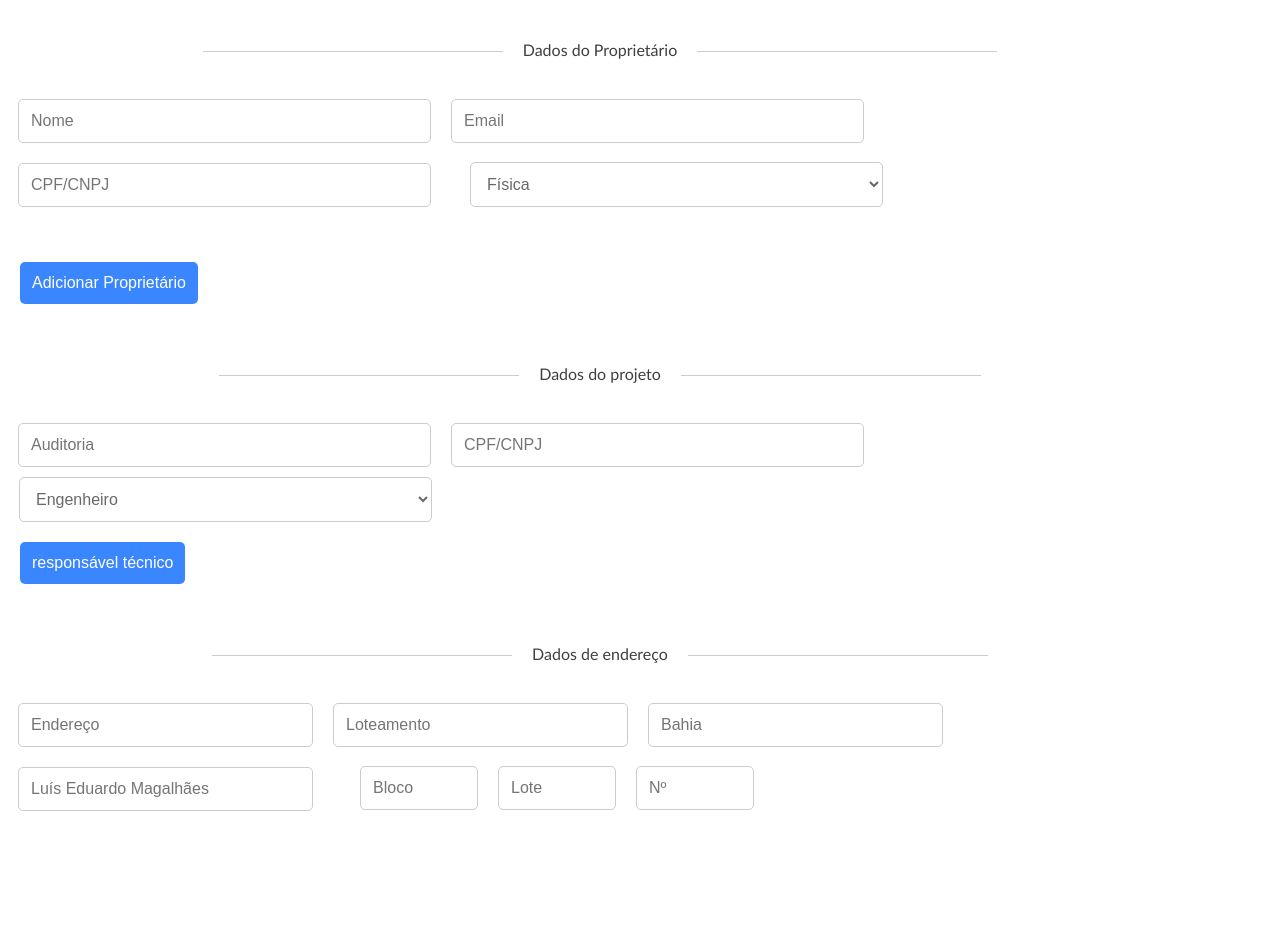
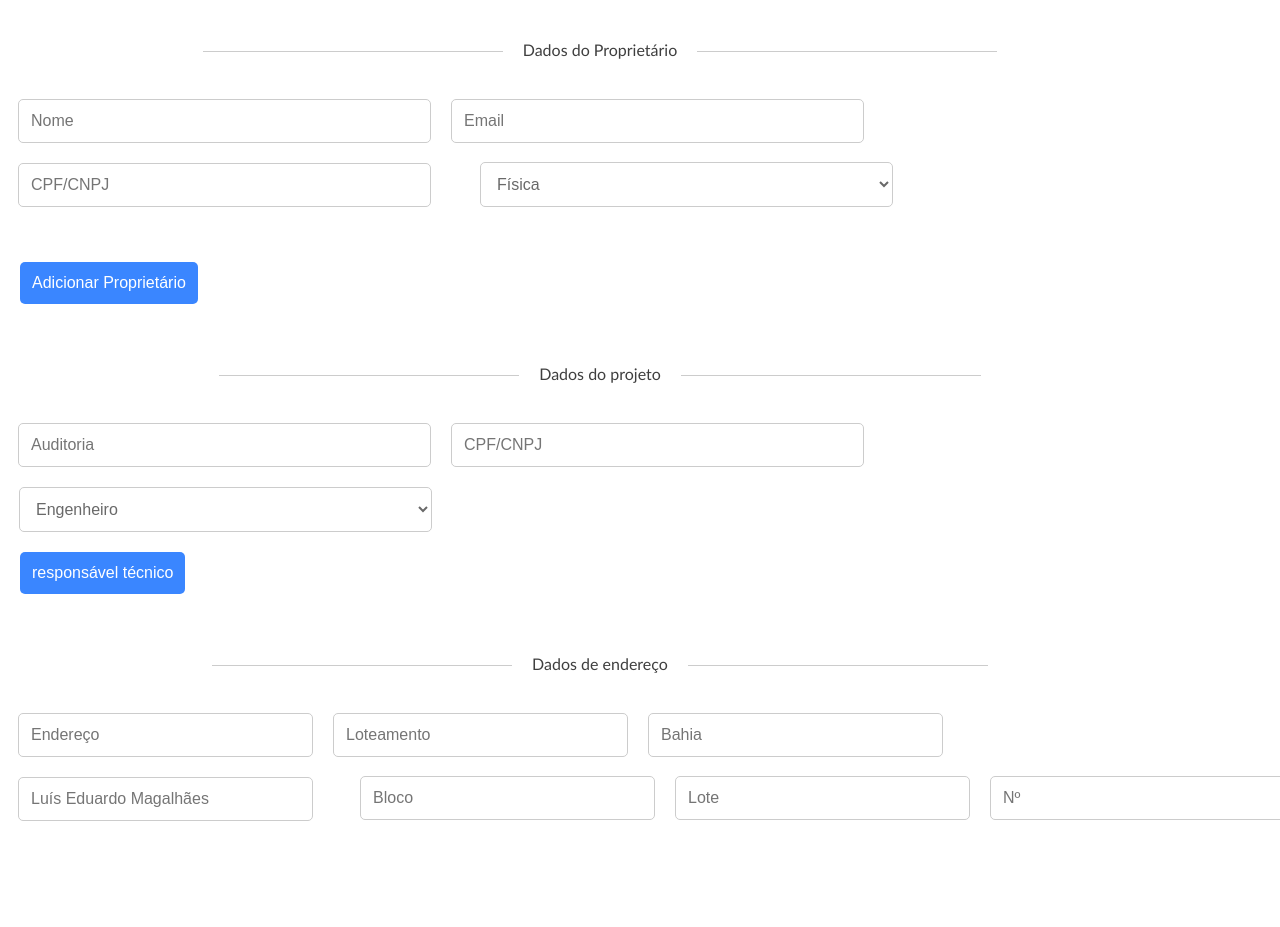
Before and after one commit to daniell0l/urbanismo-web, a React (Vite) app: page /AlvaraConstrucao in a window 1280 px wide. Shown: the top 927 px of the page. Built offline with nearby package versions, Linux system fonts and the light colour scheme; the HTML template or start-up script is replaced by a standard one.

Commit message:
mudanças no layout

```diff
--- a/src/screens/condominio/index.tsx
+++ b/src/screens/condominio/index.tsx
@@ -239,11 +239,11 @@ const CadastroForm: React.FC<CadastroFormProps> = ({ onSubmit }) => {
           />
           <div className="addUnity">
             <AddUnity></AddUnity>
-          </div>
         </div>
         <button className="RegistrationProcessButton" type="submit">
-          Cadastrar processo
-        </button>
+            Cadastrar processo
+          </button>
+          </div>
       </div>
     </form>
   );
--- a/src/screens/condominio/style.css
+++ b/src/screens/condominio/style.css
@@ -1,21 +1,15 @@
 #container {
   max-width: 1200px;
   width: 100%;
-  height: 100vh;
+  height: auto;
   background: #fff;
   font-family: "Trebuchet MS", "Lucida Sans Unicode", "Lucida Grande",
     "Lucida Sans", Arial, sans-serif;
 }
 
-select {
-  background: #fff;
-  color: #696969;
-  border: 1px solid #ccc;
-}
-
 .ownerData,
 .projectData,
-.addresData {
+.addresData, {
   width: 100%;
   height: auto;
   padding: 10px;
@@ -29,41 +23,24 @@ select {
   flex-wrap: wrap;
 }
 
-.ownerData .SelecttypePeople select {
+.ownerData input {
   width: 35%;
   padding: 12px;
-  top: -55px;
-  left: 440px;
   border-radius: 5px;
-  margin-bottom: 10px;
   font-size: 1em;
-  margin-left: 20px;
-  position: relative;
-  right: 12px;
-  float: left;
-}
-
-.projectData .SelectTechinical select {
-  width: 35%;
-  padding: 12px;
-  top: 0px;
-  left: -11px;
-  border-radius: 5px;
-  margin-bottom: 10px;
-  font-size: 1em;
+  border: 1px solid #ccc;
   margin-left: 20px;
   position: relative;
   right: 12px;
 }
 
-.ownerData input,
 .projectData input,
 .addresData input {
   width: 35%;
   padding: 12px;
   margin-top: 10px;
   border-radius: 5px;
-  margin-bottom: 10px;
+  margin-bottom: 20px;
   font-size: 1em;
   border: 1px solid #ccc;
   margin-left: 20px;
@@ -74,13 +51,7 @@ select {
 .addresData input {
   width: 25%;
   margin-bottom: 10px;
-}
-
-.min-Address input {
-  width: 10%;
-  position: relative;
-  top: -65px;
-  left: 330px;
+  margin-left: 20px;
 }
 
 .addOwn {
@@ -100,9 +71,21 @@ select {
   margin-left: 20px;
 }
 
+.propertyData input {
+  width: 35%;
+  padding: 12px;
+  margin-top: 10px;
+  border-radius: 5px;
+  margin-bottom: 10px;
+  font-size: 1em;
+  border: 1px solid #ccc;
+  margin-left: 20px;
+  position: relative;
+  right: 12px;
+}
+
 .addOwn button {
   padding: 12px;
-  margin-top: -50px;
   border-radius: 5px;
   margin-bottom: 10px;
   font-size: 1em;
@@ -158,31 +141,41 @@ select {
   background: #fff;
 }
 
-.propertyData input {
+.ownerData .SelecttypePeople select {
   width: 35%;
   padding: 12px;
-  margin-top: 10px;
+  top: -55px;
+  left: 450px;
   border-radius: 5px;
   margin-bottom: 10px;
   font-size: 1em;
-  border: 1px solid #ccc;
+  margin-left: 20px;
+  position: relative;
+  right: 12px;
+  float: left;
+}
+
+.projectData .SelectTechinical select {
+  width: 35%;
+  padding: 12px;
+  left: -11px;
+  border-radius: 5px;
+  margin-bottom: 10px;
+  font-size: 1em;
   margin-left: 20px;
   position: relative;
   right: 12px;
 }
 
+select {
+  background: #fff;
+  color: #696969;
+  border: 1px solid #ccc;
+}
+
 .propertyData {
   width: 100%;
   height: auto;
-}
-
-.AddBasementeLabel {
-  color: #696969;
-  width: 35%;
-  margin-top: 30px;
-  margin-left: 10px;
-  margin-right: 50px;
-  float: left;
 }
 
 .RegistrationProcessButton {
@@ -196,8 +189,7 @@ select {
   border-radius: 5px;
   margin-bottom: 10px;
   margin-top: 50px;
-  position: relative;
-  left: 445px;
+  float: left;
 }
 
 .RegistrationProcessButton:hover,
```
